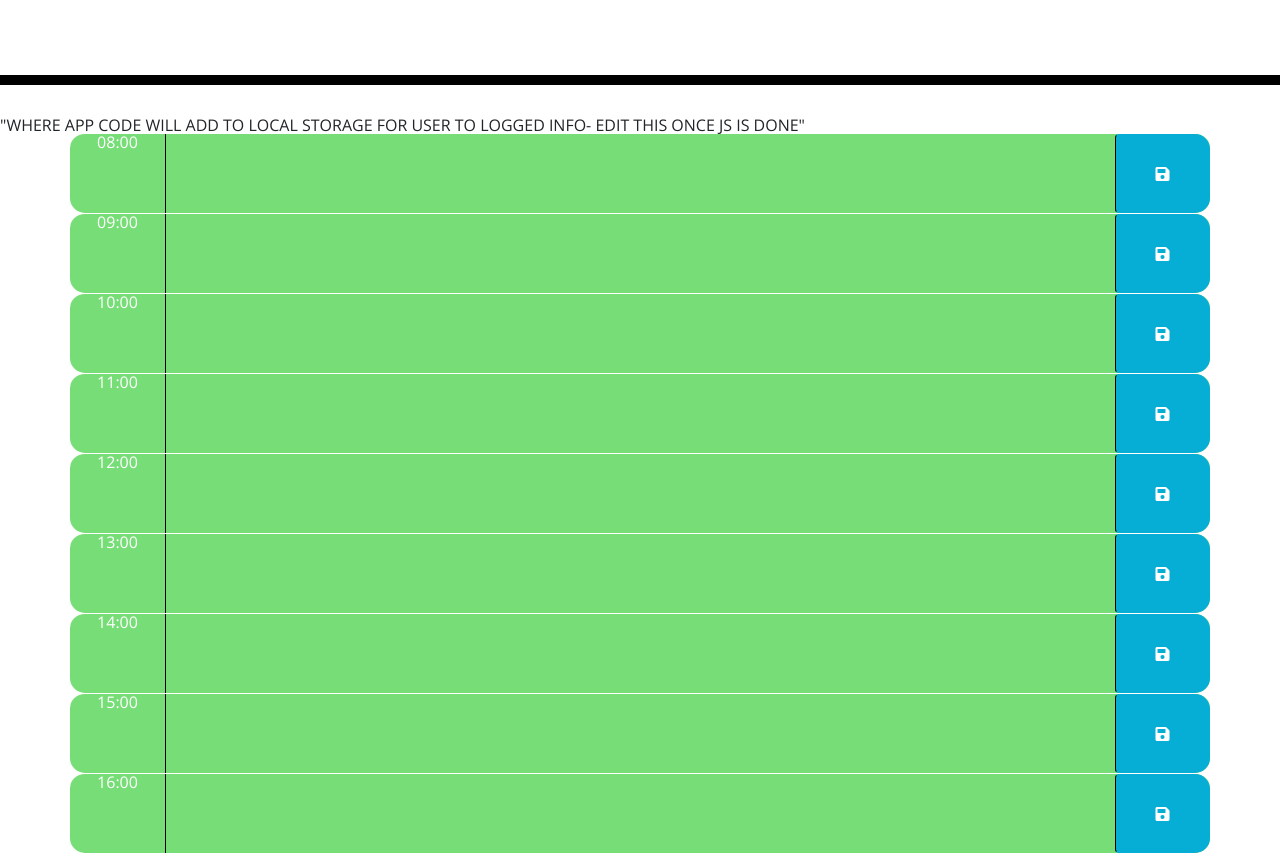
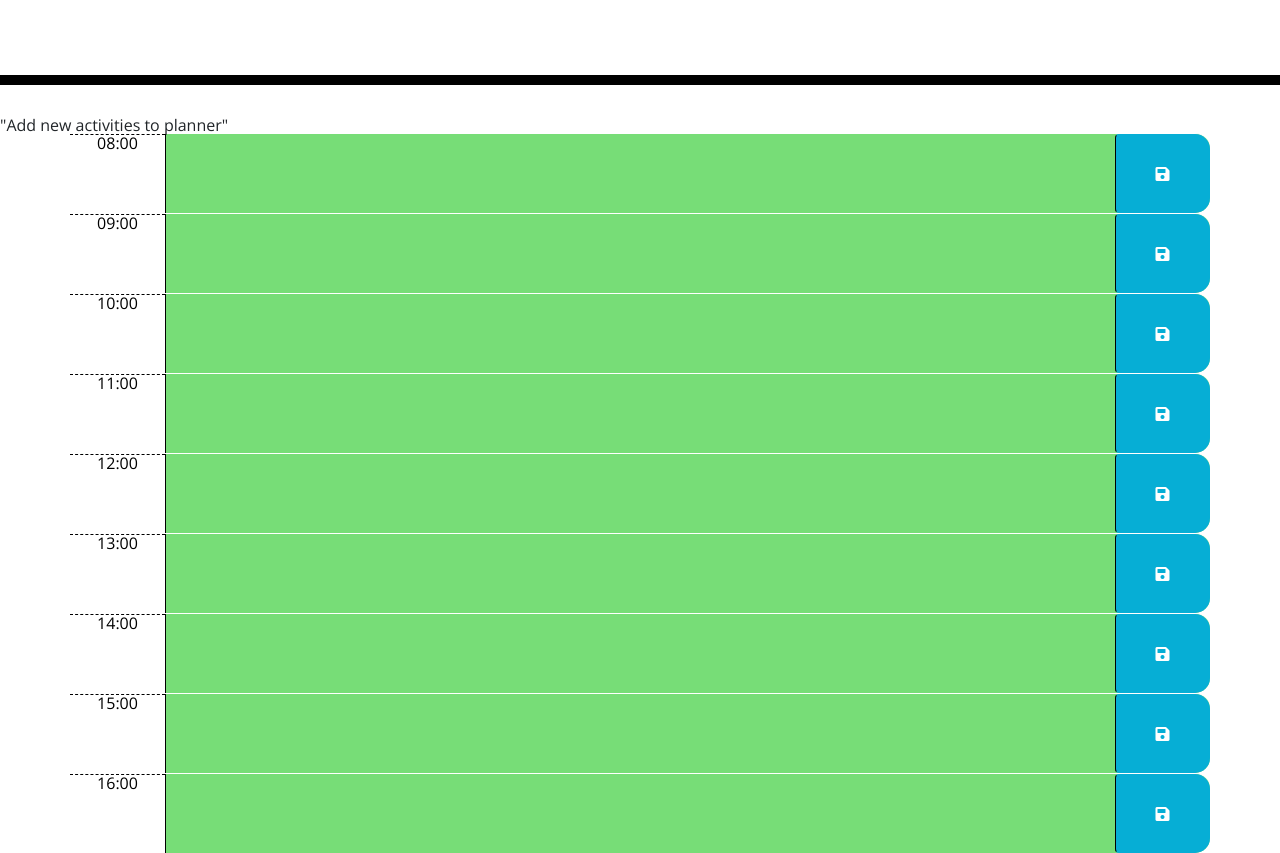
Before and after one commit to flgaitan/work-day-scheduler, a plain HTML site: page index.html in a window 1280 px wide. Shown: the part 276-1129 px from the top of the page. Drawn offline with nearby package versions, Linux system fonts and the light colour scheme.

Commit message:
updated readme file, some minor part was added to html and also added one more element to script.js but it is not fully done yet

```diff
--- a/assets/script.js
+++ b/assets/script.js
@@ -56,8 +56,10 @@ function currentDayEl() {
   currentDayEl()
   displayBackground()
 
+//notification that appt was added
+  $('.usernotification').addClass('notification-center-hub');
+
 //now we have to display all the values to be gotten from Local Storage using getItem instead of setItem for each
-
 $('#8 .description').val(localStorage.getItem('8'))
 $('#9 .description').val(localStorage.getItem('9'))
 $('#10 .description').val(localStorage.getItem('10'))
--- a/index.html
+++ b/index.html
@@ -14,55 +14,55 @@
   <body>
     <header class="jumbotron">
       <h1 class="display-3">Your day at a glance.</h1>
-      <p class="lead">A simple calendar app for scheduling your work day</p>
-      <h2>Current Time &amp; Date: <br /> <span id="time-display">00:00:00</span></h2>
+      <p class="lead">A simple calendar app for scheduling your work day.</p>
+      <h2>Current Time &amp; Date: <br /> <span id="time-display">00:00:00></span></h2>
       <p id="currentDay" class="lead"></p>
     </header>
-    <section class="notification-center-hub" id="user-notification">"WHERE APP CODE WILL ADD TO LOCAL STORAGE FOR USER TO LOGGED INFO- EDIT THIS ONCE JS IS DONE"</section>
+    <section class="notification-center-hub" id="user-notification">"Add new activities to planner" </section>
     <div class="container">
       <!-- Timeblocks go here -->
       <div id="8" class="row time-block">
-        <div class="col-1">08:00</div>
+        <div class="col-1 hour">08:00</div>
         <textarea class="col-10 description"></textarea>
         <button class="btn saveBtn col-1"><i class="fas fa-save"></i></button>
       </div>
     <div id="9" class="row time-block">
-      <div class="col-1">09:00</div>
+      <div class="col-1 hour">09:00</div>
       <textarea class="col-10 description"></textarea>
       <button class="btn saveBtn col-1"><i class="fas fa-save"></i></button>
     </div>
     <div id="10" class="row time-block">
-      <div class="col-1">10:00</div>
+      <div class="col-1 hour">10:00</div>
       <textarea class="col-10 description"></textarea>
       <button class="btn saveBtn col-1"><i class="fas fa-save"></i></button>
     </div>
     <div id="11" class="row time-block">
-      <div class="col-1">11:00</div>
+      <div class="col-1 hour">11:00</div>
       <textarea class="col-10 description"></textarea>
       <button class="btn saveBtn col-1"><i class="fas fa-save"></i></button>
     </div>
     <div id="12" class="row time-block">
-      <div class="col-1">12:00</div>
+      <div class="col-1 hour">12:00</div>
       <textarea class="col-10 description"></textarea>
       <button class="btn saveBtn col-1"><i class="fas fa-save"></i></button>
     </div>
     <div id="13" class="row time-block">
-      <div class="col-1">13:00</div>
+      <div class="col-1 hour">13:00</div>
       <textarea class="col-10 description"></textarea>
       <button class="btn saveBtn col-1"><i class="fas fa-save"></i></button>
     </div>
     <div id="14" class="row time-block">
-      <div class="col-1">14:00</div>
+      <div class="col-1 hour">14:00</div>
       <textarea class="col-10 description"></textarea>
       <button class="btn saveBtn col-1"><i class="fas fa-save"></i></button>
     </div>
     <div id="15" class="row time-block">
-      <div class="col-1">15:00</div>
+      <div class="col-1 hour">15:00</div>
       <textarea class="col-10 description"></textarea>
       <button class="btn saveBtn col-1"><i class="fas fa-save"></i></button>
     </div>
     <div id="16" class="row time-block">
-      <div class="col-1">16:00</div>
+      <div class="col-1 hour">16:00</div>
       <textarea class="col-10 description"></textarea>
       <button class="btn saveBtn col-1"><i class="fas fa-save"></i></button>
     </div>
```
Also changed, not shown: 02-Challenge/images/05-third-party-apis-homework-demo.gif (renamed from 02-Challenge/images/images/05-third-party-apis-homework-demo.gif), 3 other files.
